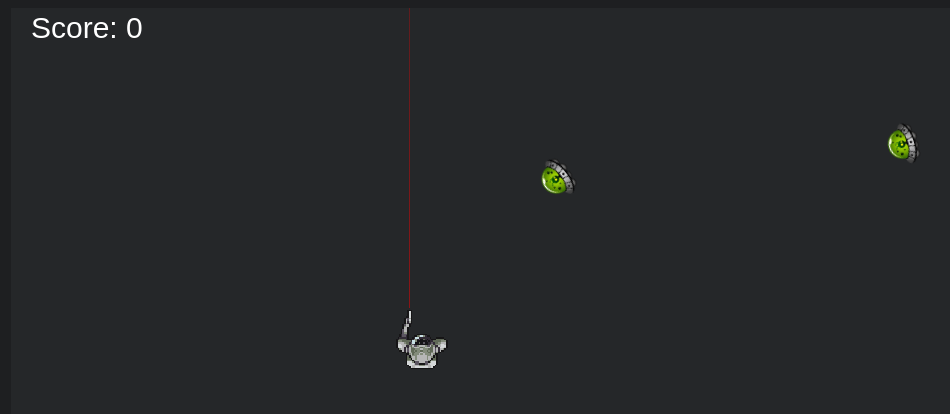
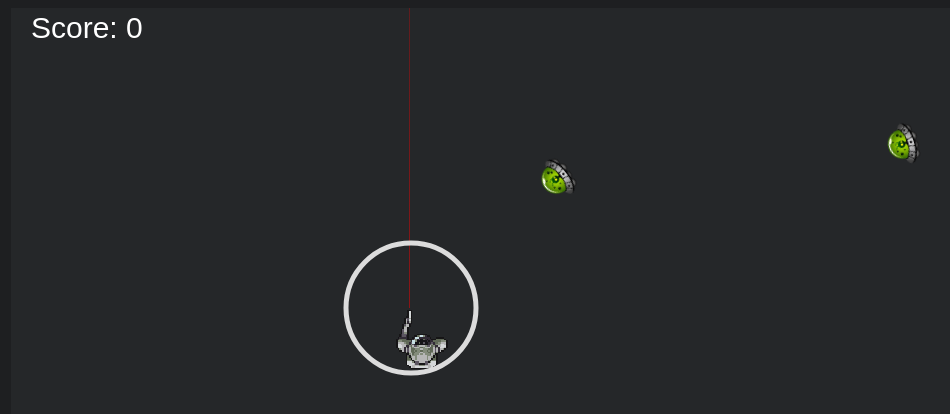
Before and after one commit to Mikhe/piupiu, a React (Create React App) app: page / in a window 1280 px wide. Shown: the top 414 px of the page, without its empty margins (129-1079 px from the left). Built offline with nearby package versions, Linux system fonts and the light colour scheme.

Commit message:
Add base life indicator

```diff
--- a/src/core/gameObjects.js
+++ b/src/core/gameObjects.js
@@ -15,6 +15,45 @@ const init = function(elements) {
             console.error("Initialization failed!");
         }
     });
+};
+
+const Life = function (options) {
+    this.lifeData = {
+        colors: {
+            baseColor: '#DCDCDC',
+            dangerColor: '#FF0000',
+            fullColor: '#00FF00',
+            middleColor: '#FFFF00',
+        },
+        life        : 100,
+        r		    : 65,
+        width	    : 5,
+    };
+
+    const { lifeData } = this;
+
+    lifeData.draw = function(scene, cb) {
+        const { ctx, sniper } = scene;
+        const { x, y } = sniper;
+        const { r, colors, width, } = lifeData;
+
+        ctx.beginPath();
+        ctx.strokeStyle = colors.baseColor;
+        ctx.lineWidth = width;
+
+        ctx.arc(x, y, r, 0, 2 * Math.PI);
+
+        if (lifeData.life <= 0) {
+            if (typeof cb == "function") cb();
+        }
+
+        ctx.closePath();
+        ctx.stroke();
+    };
+
+    Object.assign(lifeData, options);
+
+    return lifeData;
 };
 
 const Score = function (options) {
@@ -375,6 +414,7 @@ const Monster = function (options) {
 export {
     Explosion,
     init,
+    Life,
     Monster,
     Rocket,
     Score,
--- a/src/core/scene.js
+++ b/src/core/scene.js
@@ -20,12 +20,13 @@ const Scene = function (options) {
 
 Scene.prototype.render = function () {
     const self = this;
-    const { ctx, explosions, monsters, mouseMoveOffset, rockets, score, sniper, steps, } = this;
+    const { ctx, explosions, life, monsters, mouseMoveOffset, rockets, score, sniper, steps, } = this;
 
     ctx.clearRect(0, 0, ctx.canvas.width, ctx.canvas.height); // clear canvas
 
     score.draw(self);
     sniper.draw(self, mouseMoveOffset);
+    life.draw(self);
 
     rockets.forEach((rock, i) => {
         rock.draw(self, () => {
@@ -70,6 +71,7 @@ Scene.prototype.init = function(width, height) {
     this.monsters = [];
     this.rockets = [];
     this.steps = [];
+    this.life = new gameObjects.Life();
     this.score = new gameObjects.Score();
     this.sniper = new gameObjects.Sniper();
 
```
